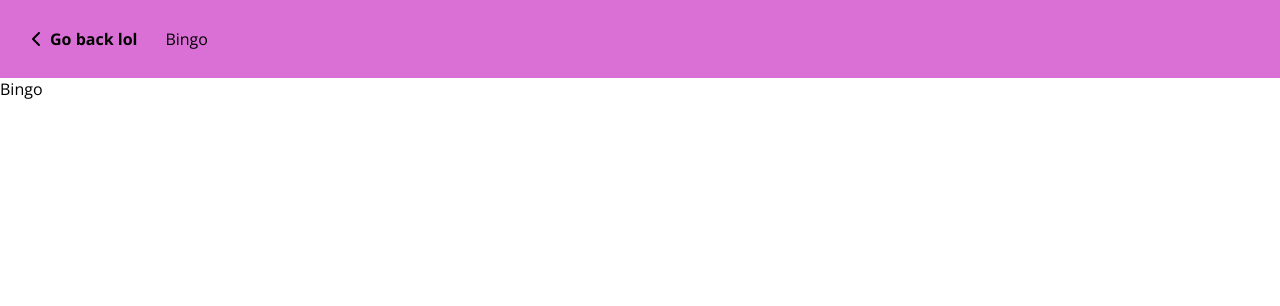
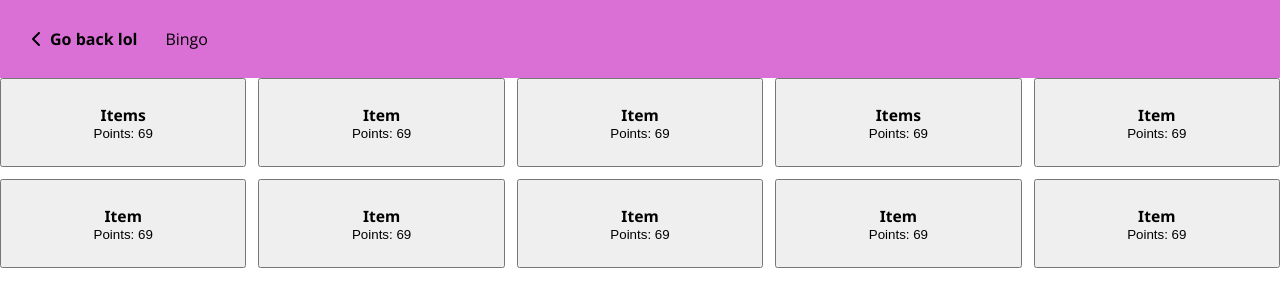
Before and after one commit to fusky-labs/scammerino, a Vue app: page /bingo in a window 1280 px wide. Shown: the top 306 px of the page. Built offline with nearby package versions, Linux system fonts and the light colour scheme.

Commit message:
Adding more juicy content

```diff
--- /dev/null
+++ b/src/components/BingoBtn.vue
@@ -0,0 +1,21 @@
+<script setup lang="ts">
+const p = defineProps<{
+  item: string;
+  points: number;
+}>();
+</script>
+
+<template>
+  <button>
+    <h3>{{ item }}</h3>
+    Points: {{ points }}
+  </button>
+</template>
+
+<style scoped>
+button {
+  display: grid;
+  place-items: center;
+  padding: 1.5rem;
+}
+</style>
--- /dev/null
+++ b/src/components/RandomScamPicker.vue
@@ -0,0 +1,22 @@
+<template>
+  <div id="random-scam-picker">
+    <h2>You're currently on the line with...</h2>
+    <img src="../assets/muta-NUT.jpg"/>
+    <h3>Mutahar</h3>
+  </div>
+</template>
+
+<style lang="scss" scoped>
+#random-scam-picker {
+  display: flex;
+  flex-direction: column;
+  align-items: center;
+  row-gap: 1rem;
+  margin: 24px 0;
+
+  img {
+    width: 10rem;
+    border-radius: 50%;
+  }
+}
+</style>
--- a/src/views/BingoView.vue
+++ b/src/views/BingoView.vue
@@ -1,8 +1,28 @@
 <script setup lang="ts">
 import BackToMain from "../components/BackToMain.vue";
+import BingoBtn from "../components/BingoBtn.vue";
 </script>
 
 <template>
   <BackToMain />
-  Bingo
+  <div id="bingo-container">
+    <BingoBtn item="Items" :points=69 />
+    <BingoBtn item="Item" :points=69 />
+    <BingoBtn item="Item" :points=69 />
+    <BingoBtn item="Items" :points=69 />
+    <BingoBtn item="Item" :points=69 />
+    <BingoBtn item="Item" :points=69 />
+    <BingoBtn item="Item" :points=69 />
+    <BingoBtn item="Item" :points=69 />
+    <BingoBtn item="Item" :points=69 />
+    <BingoBtn item="Item" :points=69 />
+  </div>
 </template>
+
+<style lang="scss" scoped>
+#bingo-container {
+  display: grid;
+  gap: 0.75rem;
+  grid-template-columns: repeat(5, 1fr);
+}
+</style>
--- a/src/views/RateView.vue
+++ b/src/views/RateView.vue
@@ -1,8 +1,9 @@
 <script setup lang="ts">
 import BackToMain from "../components/BackToMain.vue";
+import RandomScamPicker from "../components/RandomScamPicker.vue";
 </script>
 
 <template>
   <BackToMain />
-  Rate
+  <RandomScamPicker />
 </template>
```
